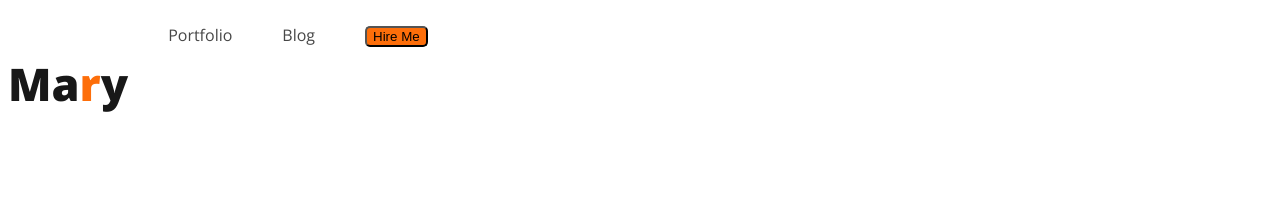
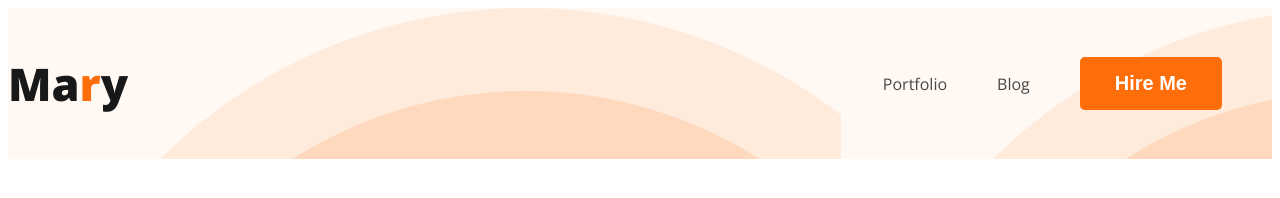
Before and after one commit to AbdullaArif11/webdeveloper-portfolio, a plain HTML site: page index.html in a window 1280 px wide. Drawn offline with nearby package versions, Linux system fonts and the light colour scheme.

Commit message:
3rd commit added nav bar

```diff
--- a/index.html
+++ b/index.html
@@ -10,7 +10,7 @@
   <link href="https://fonts.googleapis.com/css2?family=Open+Sans:wght@400;700;800&display=swap" rel="stylesheet">
 </head>
 <body>
-  <header>
+  <header class="header">
     <nav>
       <h3 class="nav-title">Ma<span class="text-primary">r</span>y</h3>
       <ul>
--- a/style.css
+++ b/style.css
@@ -3,10 +3,13 @@ body{
 }
 nav{
   display: flex;
+  justify-content: space-between;
+  align-items: center;
 
 }
 nav > ul {
   display: flex;
+  align-items: center;
 }
 nav li {
   list-style: none;
@@ -20,6 +23,11 @@ nav a{
 .button-primary{
   border-radius: 5px;
   background: #FD6E0A;
+  border: 0;
+  font-size: 20px;
+  font-weight: 700;
+  color: white;
+  padding: 15px 35px;
 }
 .text-primary{
   color:#FD6E0A;
@@ -30,3 +38,10 @@ nav a{
   font-weight: 800;
   line-height: normal;
 }
+.header{
+  background-color: #FFF8F3;
+  background-image: url(images/header_bg.png);
+}
+.bannar .profile-pic{
+  width: 500px;
+}
```
